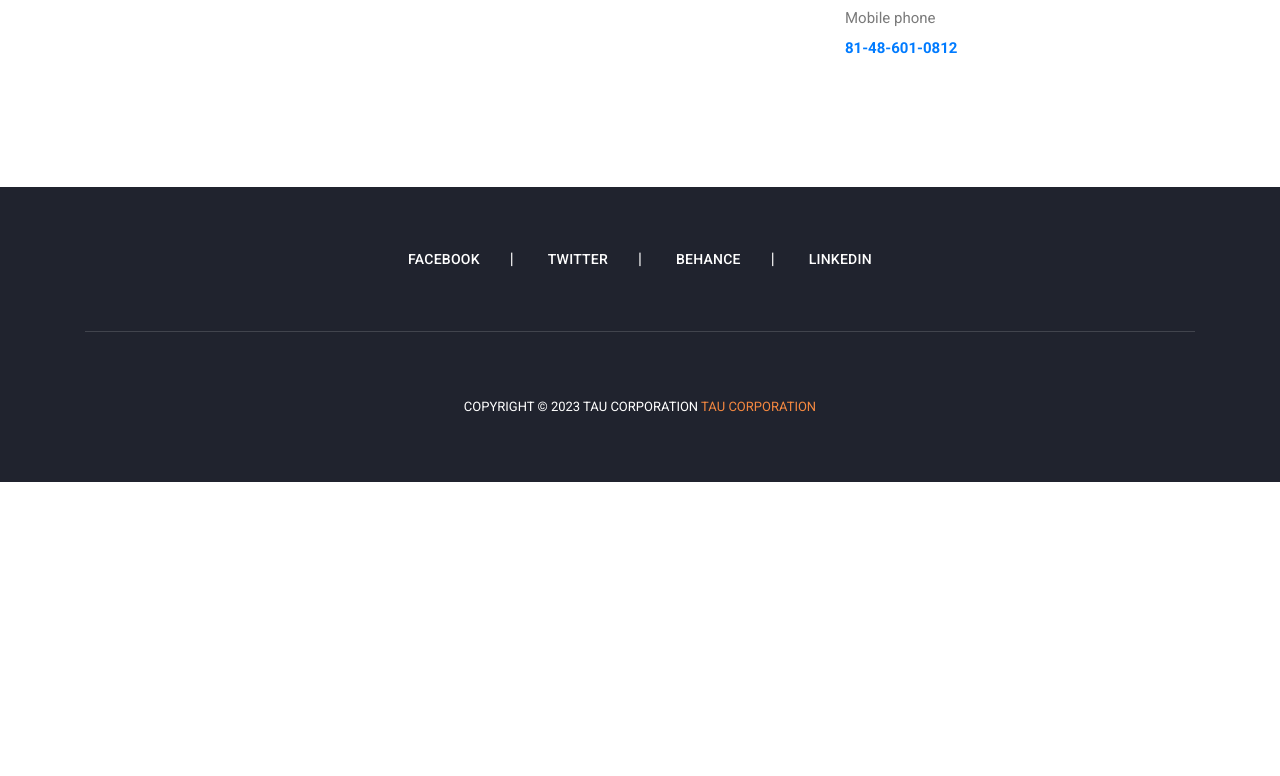
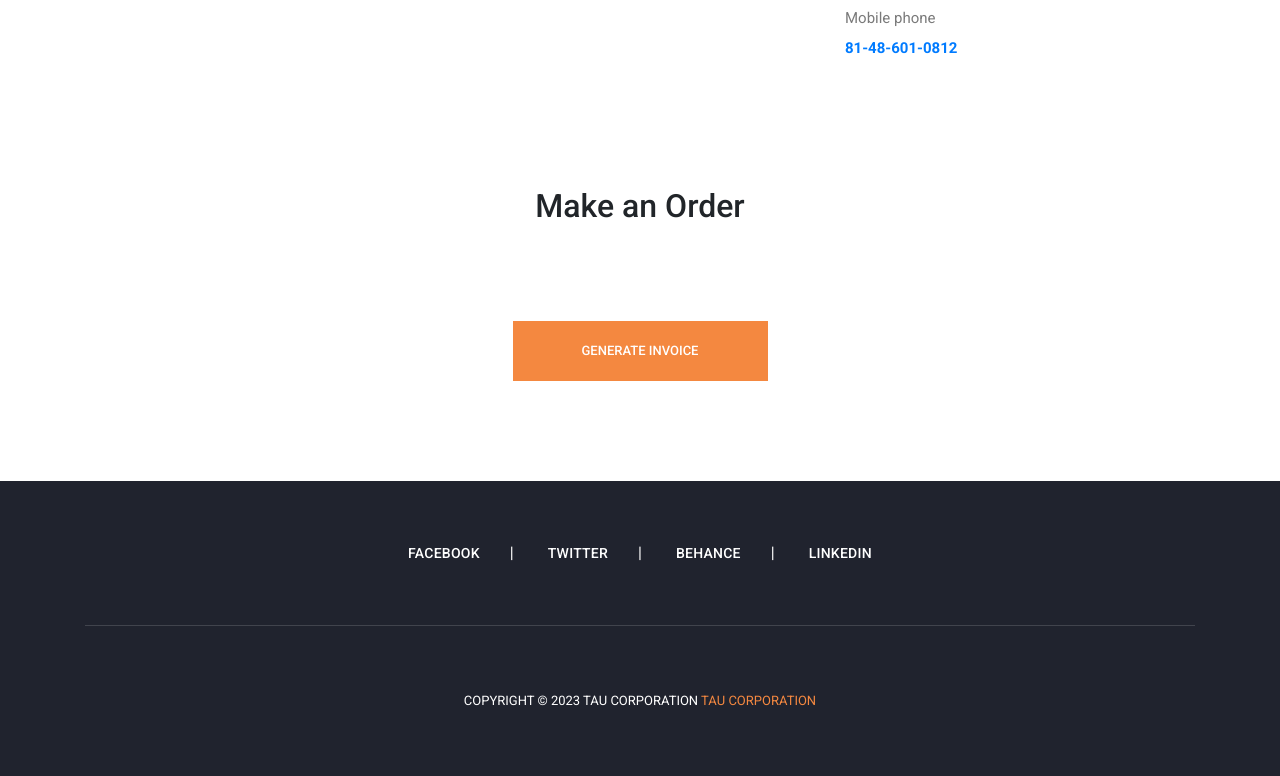
Before and after one commit to taucorporation/taucorporation.github.io, a plain HTML site: page index.html in a window 1280 px wide. Shown: the part 1860-2636 px from the top of the page. Before the commit the page ends 2342 px from the top, so only its background shows below. Drawn offline with Linux system fonts and the light colour scheme.

Commit message:
update index

```diff
--- a/index.html
+++ b/index.html
@@ -81,7 +81,7 @@
           <div class="row">
             <div class="col-lg-12">
               <div class="text-content">
-                <h4>  JPY 20,072.00</h4>
+                <h4>  JPY 267,303.00</h4>
                 <h2>MERCEDES BENZ E250</h2>
               </div>
             </div>
@@ -179,7 +179,7 @@
                     <div class="clearfix">
                          <span class="pull-left">Mileage</span>
 
-                         <strong class="pull-right">26099.000km</strong>
+                         <strong class="pull-right">126,099.000km</strong>
                     </div>
                </li>
 
@@ -310,6 +310,31 @@
             </div>
 
             <br>
+
+
+          </div>
+        </div>
+      </div>
+    </div>
+
+    <div class="blog-posts">
+      <div class="container">
+        <div class="sidebar-item comments">
+            <h2 class="text-center">Make an Order</h2>
+          <br>
+          <br>
+          <div class="content">
+
+
+          <br>
+          <br>
+
+          <div class="row justify-content-md-center">
+            <div class="col-md-3">
+              <div class="main-button">
+                <a href="#">Generate Invoice</a>
+              </div>
+            </div>
           </div>
         </div>
       </div>
```
